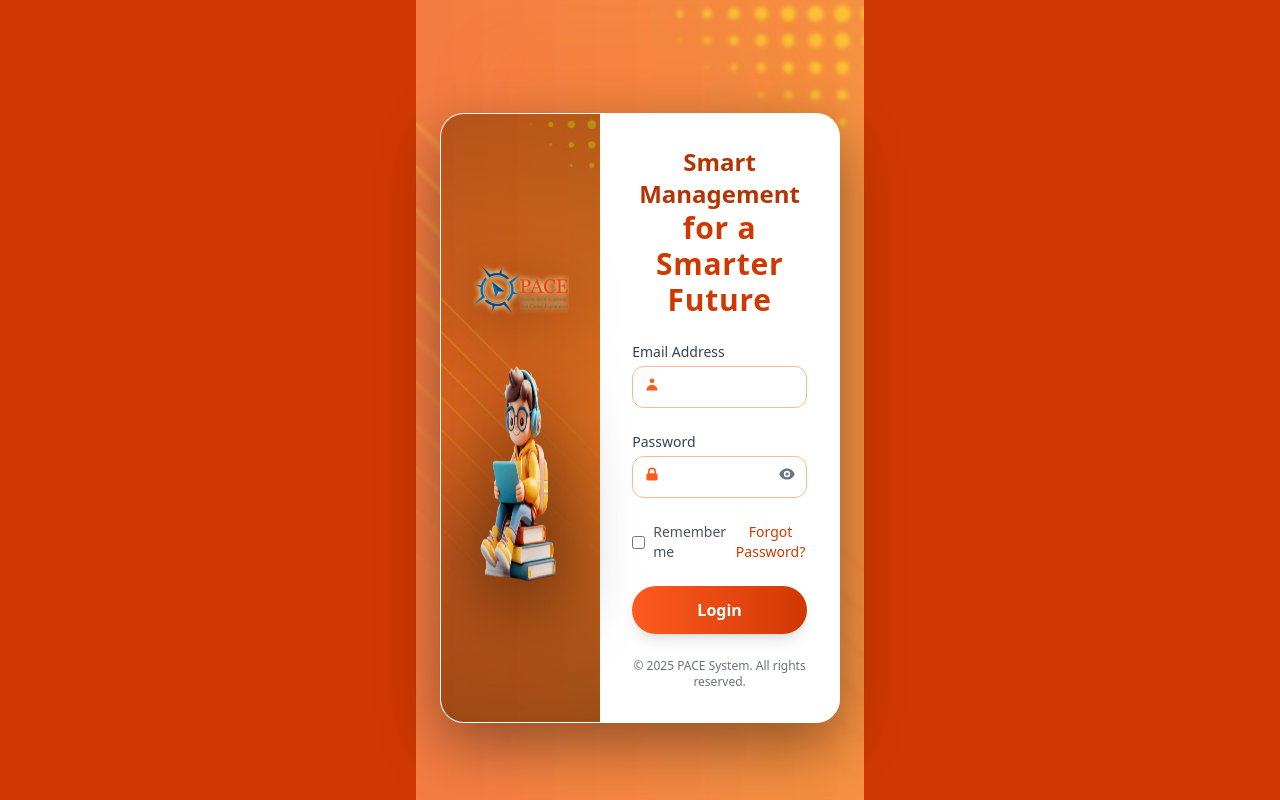
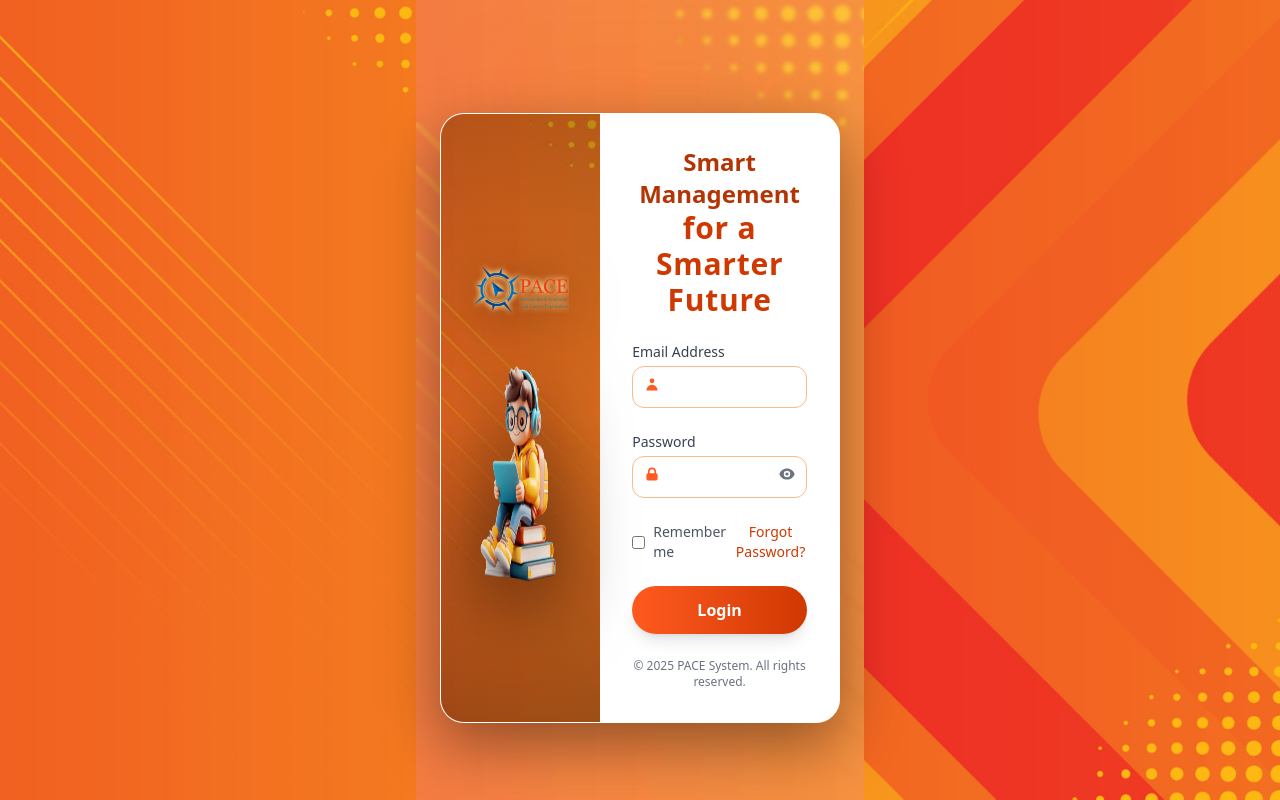
Before and after one commit to MarkDenver01/pace_app, a React (Vite) app: page /login in a window 1280 px wide. Built offline with nearby package versions, Linux system fonts and the light colour scheme.

Commit message:
going back to original apptsx

```diff
--- a/src/App.tsx
+++ b/src/App.tsx
@@ -7,6 +7,7 @@ import AdminLayout from "./layout/admin/AdminLayout";
 import SuperAdminLayout from "./layout/superadmin/SuperAdminLayout";
 import { AuthProvider } from "./context/AuthContext";
 
+import appBg from "./assets/app-bg.jpg";
 import UpdatePasswordPage from "./page/login/UpdatePassword";
 import UniversityRedirect from "./page/login/UniversityRedirect";
 import ReleaseApk from "./page/apk/ReleaseApk";
@@ -18,7 +19,9 @@ function App() {
   const location = useLocation();
   const path = location.pathname;
 
-  /** AUTH PAGES (EXCLUDE landing "/") */
+  /** AUTH PAGES (need background)
+   * DO NOT include landing page ("/")
+   */
   const isLoginPage = path === "/login";
   const isUpdatePasswordPage = path === "/login/update-password";
   const isUniversityPage = path.startsWith("/university/");
@@ -30,11 +33,19 @@ function App() {
       <div
         className={
           isAuthPage
-            ? "min-h-screen w-full flex items-center justify-center bg-orange-600"
+            ? "relative min-h-screen w-full bg-cover bg-no-repeat bg-center flex items-center justify-center"
             : "min-h-screen w-full bg-white"
         }
+        style={
+          isAuthPage
+            ? {
+                backgroundImage: `url(${appBg})`,
+                backgroundSize: "cover",
+                backgroundPosition: "center",
+              }
+            : {}
+        }
       >
-        {/* inner wrapper kept intact */}
         <div className={isAuthPage ? "z-10 w-full max-w-md mx-auto" : "w-full"}>
           <Routes>
             {/* Homepage → Landing Page */}
```
